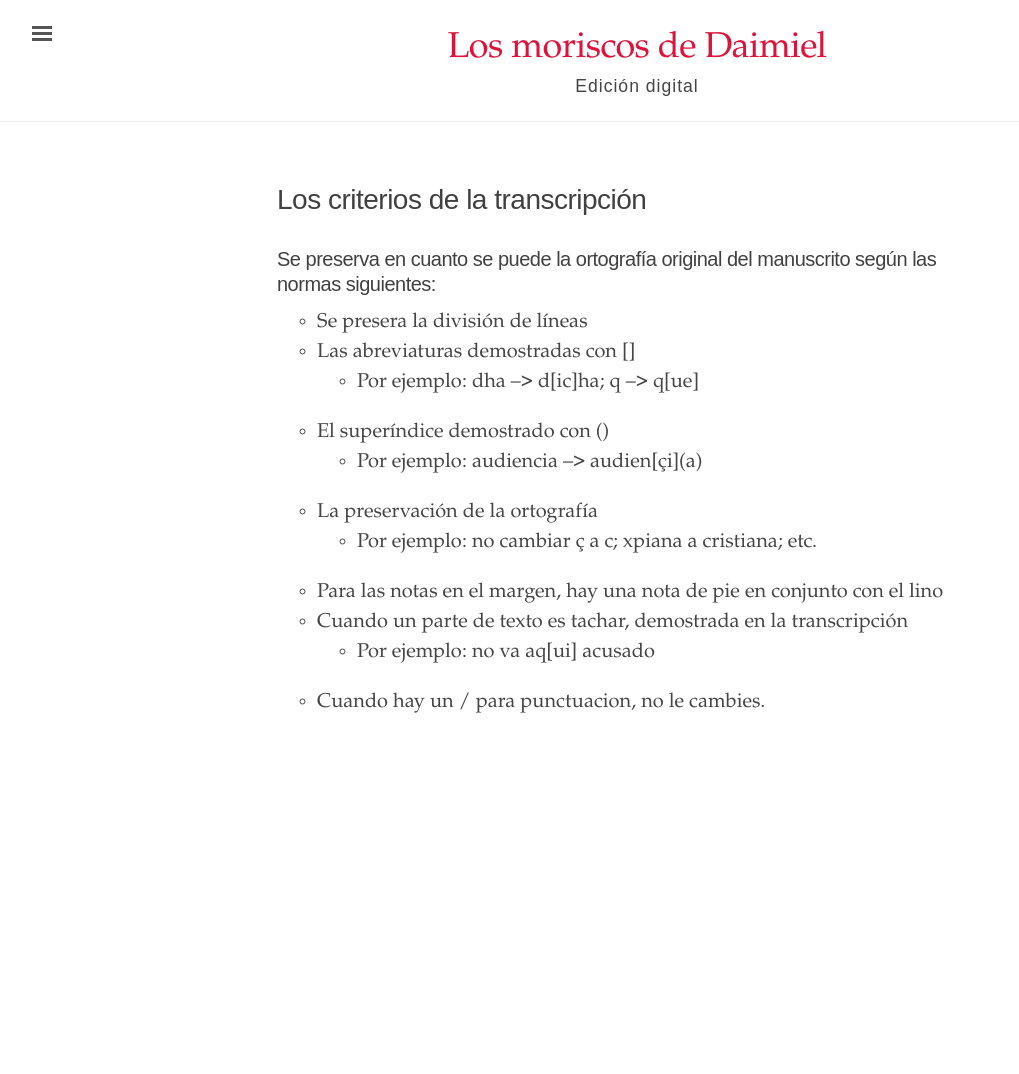
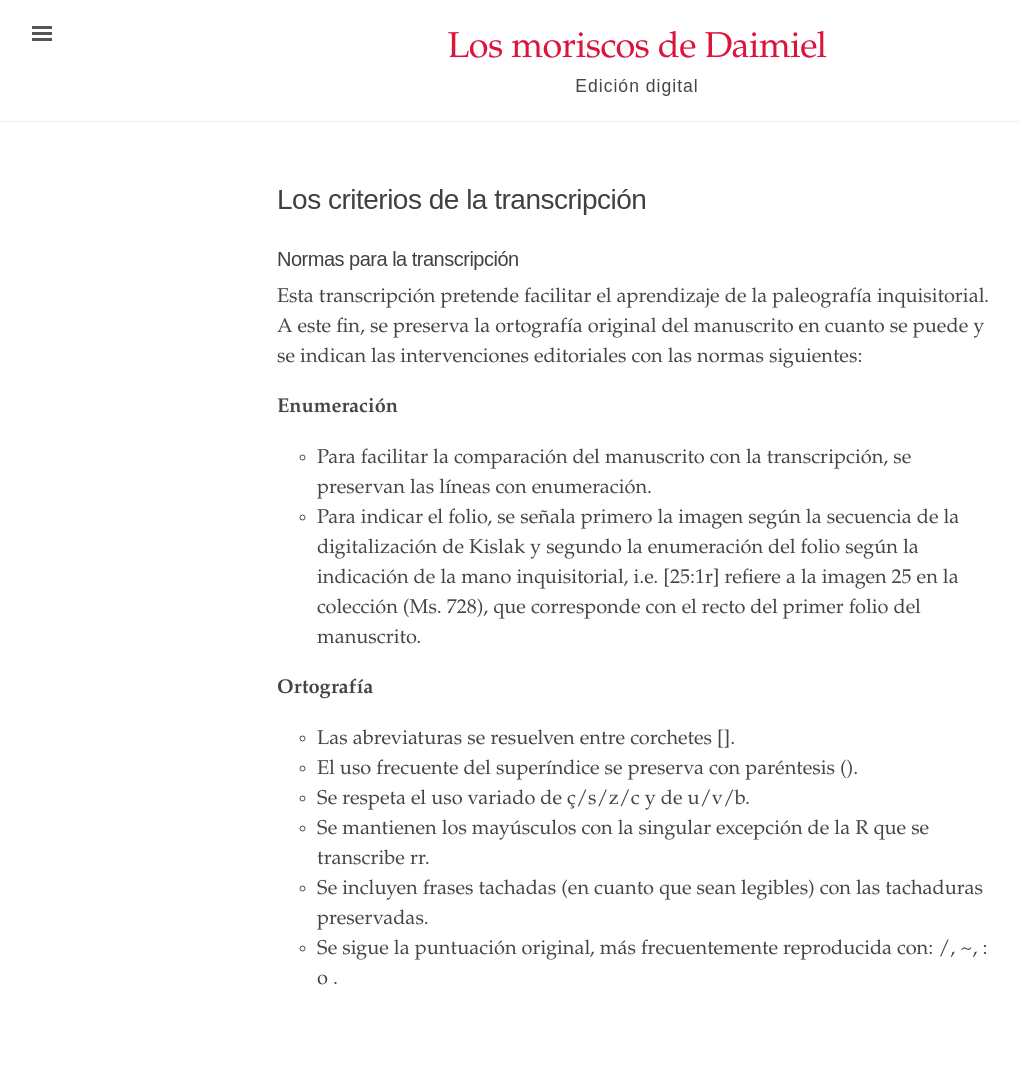
Before and after one commit to digbmc/moriscos-daimel, a Jekyll site: the page built from criterios-transcripcion.md, in a window 1280 px wide. Shown: the whole page, without its empty margins (3-1022 px from the left). Built offline with Jekyll 4.4.1, drawn with Linux system fonts in a browser that asks for light colours; before the commit the page ends 900 px from its top, so only the background shows below that.

Commit message:
Update criterios-transcripcion.md

```diff
--- a/criterios-transcripcion.md
+++ b/criterios-transcripcion.md
@@ -3,16 +3,20 @@ layout: page
 title: Los criterios de la transcripción
 hide_in_nav: true
 ---
-### Se preserva en cuanto se puede la ortografía original del manuscrito según las normas siguientes:
+### Normas para la transcripción
 
-  - Se presera la división de líneas
-  - Las abreviaturas demostradas con []
-    - Por ejemplo: dha --> d\[ic\]ha; q --> q\[ue\]
-  - El superíndice demostrado con ()
-    - Por ejemplo: audiencia --> audien\[çi\](a)
-  - La preservación de la ortografía
-      - Por ejemplo: no cambiar ç a c; xpiana a cristiana; etc.
-  - Para las notas en el margen, hay una nota de pie en conjunto con el lino
-  - Cuando un parte de texto es tachar, demostrada en la transcripción
-      - Por ejemplo: no va aq[ui] acusado
-  - Cuando hay un / para punctuacion, no le cambies.
+Esta transcripción pretende facilitar el aprendizaje de la paleografía inquisitorial. A este fin, se preserva la ortografía original del manuscrito en cuanto se puede y se indican las intervenciones editoriales con las normas siguientes:
+
+**Enumeración**
+
+- Para facilitar la comparación del manuscrito con la transcripción, se preservan las líneas con enumeración.
+- Para indicar el folio, se señala primero la imagen según la secuencia de la digitalización de Kislak y segundo la enumeración del folio según la indicación de la mano inquisitorial, i.e. [25:1r] refiere a la imagen 25 en la colección (Ms. 728), que corresponde con el recto del primer folio del manuscrito.
+
+**Ortografía**
+
+- Las abreviaturas se resuelven entre corchetes [].
+- El uso frecuente del superíndice se preserva con paréntesis ().
+- Se respeta el uso variado de ç/s/z/c y de u/v/b.
+- Se mantienen los mayúsculos con la singular excepción de la R que se transcribe rr.
+- Se incluyen frases tachadas (en cuanto que sean legibles) con las tachaduras preservadas.
+- Se sigue la puntuación original, más frecuentemente reproducida con: /, ~, : o .
```
